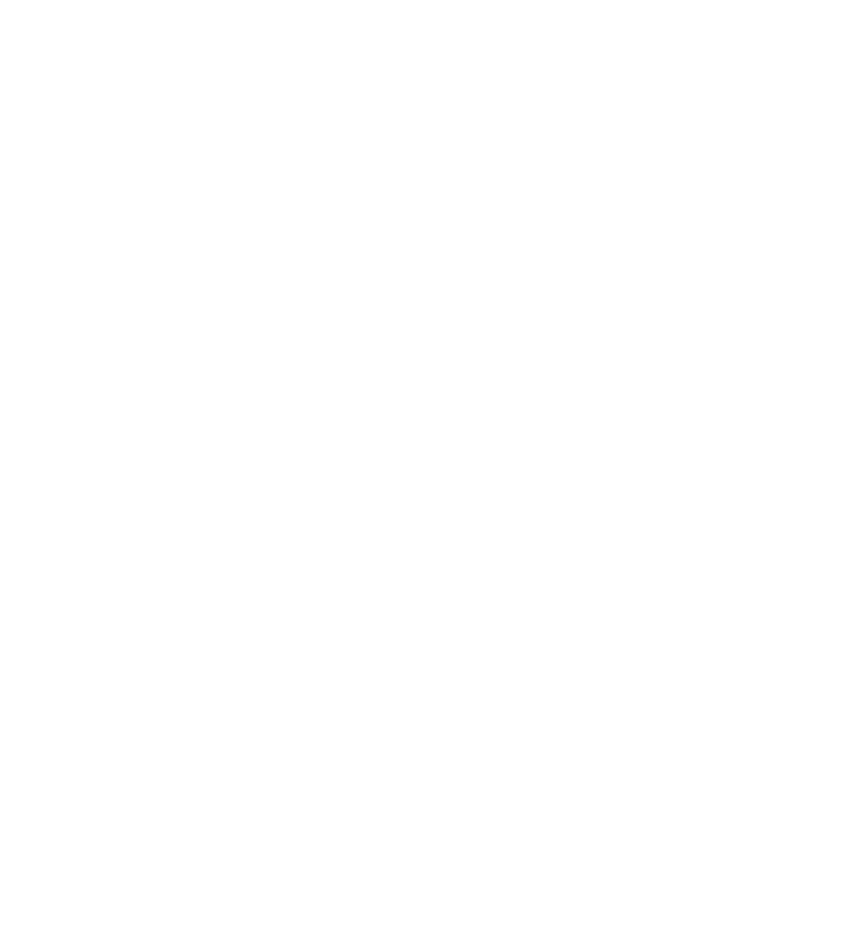
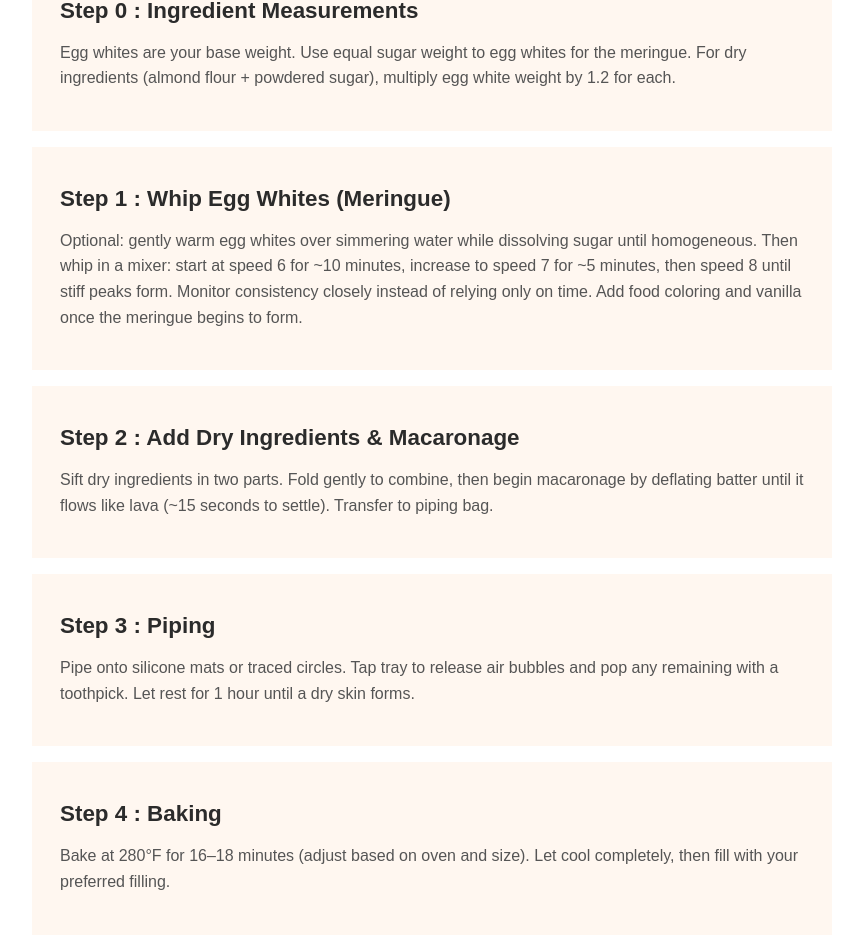
Before and after one commit to Akaiokaa/react-site, a React (Vite) app: page / in a window 1280 px wide. Shown: the part 569-1520 px from the top of the page, without its empty margins (208-1071 px from the left). Before the commit the page ends 800 px from the top, so only its background shows below. Built offline with nearby package versions, Linux system fonts and the light colour scheme.

Commit message:
Added Cards

```diff
--- a/src/App.jsx
+++ b/src/App.jsx
@@ -5,12 +5,41 @@
 import './App.css'
 import Header from './components/Header'
 import HeroSection from './components/HeroSection'
-
+import Card from './components/Card'
 function App() {
   return (
     <>
     <Header />
     <HeroSection />
+    <Card
+      step="Step 0"
+      title="Ingredient Measurements"
+      description="Egg whites are your base weight. Use equal sugar weight to egg whites for the meringue. For dry ingredients (almond flour + powdered sugar), multiply egg white weight by 1.2 for each."
+    />
+
+    <Card
+      step="Step 1"
+      title="Whip Egg Whites (Meringue)"
+      description="Optional: gently warm egg whites over simmering water while dissolving sugar until homogeneous. Then whip in a mixer: start at speed 6 for ~10 minutes, increase to speed 7 for ~5 minutes, then speed 8 until stiff peaks form. Monitor consistency closely instead of relying only on time. Add food coloring and vanilla once the meringue begins to form."
+    />
+
+    <Card
+      step="Step 2"
+      title="Add Dry Ingredients & Macaronage"
+      description="Sift dry ingredients in two parts. Fold gently to combine, then begin macaronage by deflating batter until it flows like lava (~15 seconds to settle). Transfer to piping bag."
+    />
+
+    <Card
+      step="Step 3"
+      title="Piping"
+      description="Pipe onto silicone mats or traced circles. Tap tray to release air bubbles and pop any remaining with a toothpick. Let rest for 1 hour until a dry skin forms."
+    />
+
+    <Card
+      step="Step 4"
+      title="Baking"
+      description="Bake at 280°F for 16–18 minutes (adjust based on oven and size). Let cool completely, then fill with your preferred filling."
+    />
     </>
   )
 }
--- /dev/null
+++ b/src/components/Card.css
@@ -0,0 +1,18 @@
+.card {
+    background: #FFF7F0;
+    max-width: 800px;
+    padding: 1.5rem 1.75rem;
+    margin: 1rem auto;
+}
+
+.card h1 {
+    font-size: 1.4rem;
+    margin-bottom: 0.5rem;
+    color: #2b2b2b;
+}
+
+.card p {
+    font-size: 1rem;
+    line-height: 1.6;
+    color: #555;
+}
--- /dev/null
+++ b/src/components/Card.jsx
@@ -0,0 +1,12 @@
+import './Card.css'
+
+function Card ({step, title, description}){
+    return (
+        <div className='card'>
+            <h1>{step} : {title} </h1>
+            <p>{description}</p>
+        </div>
+    )
+}
+
+export default Card;
```
